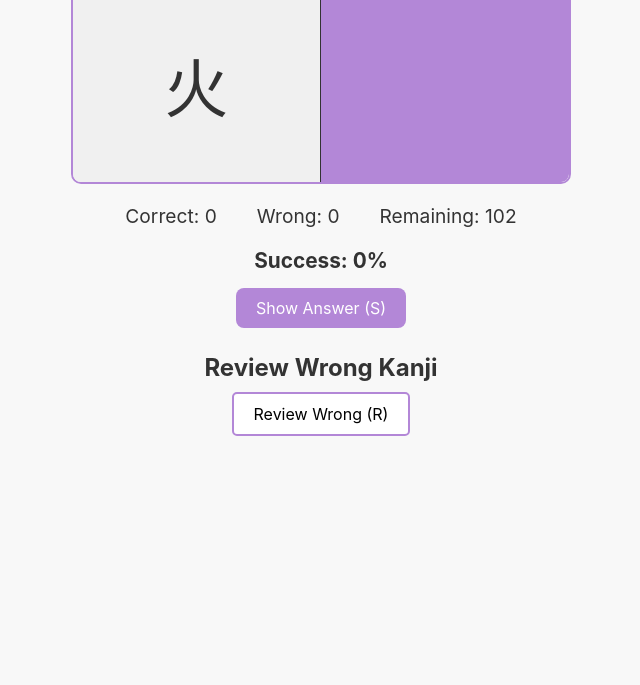
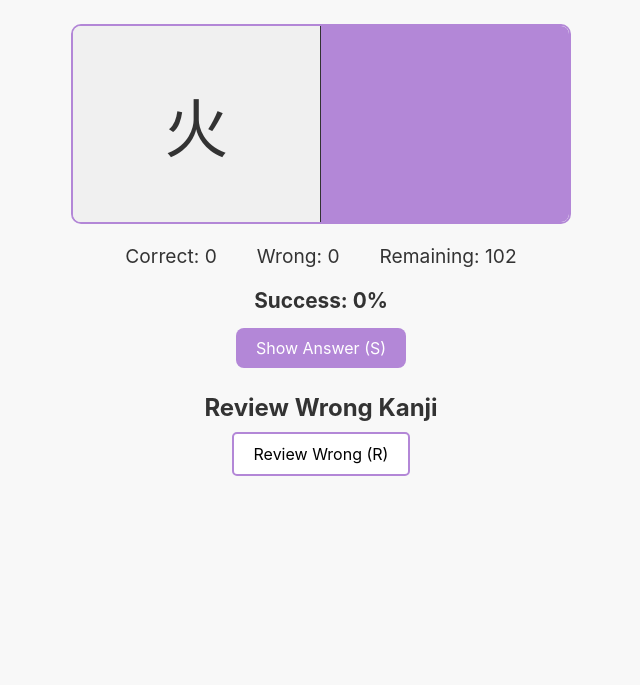
Before and after one commit to EmmaVellard/JapaneseFlashcards, a plain HTML site: page index.html in a window 1280 px wide. Shown: the part 115-800 px from the top of the page, without its empty margins (319-959 px from the left). Drawn offline with Linux system fonts and the light colour scheme.

Commit message:
files minor updates

```diff
--- a/style.css
+++ b/style.css
@@ -10,7 +10,7 @@ body {
   background: #f8f8f8;
   color: #333;
   text-align: center;
-  padding: 20px;
+  padding: 60px 20px 20px;
 }
 
 header h1 {
```
Also changed, not shown: README.md.
